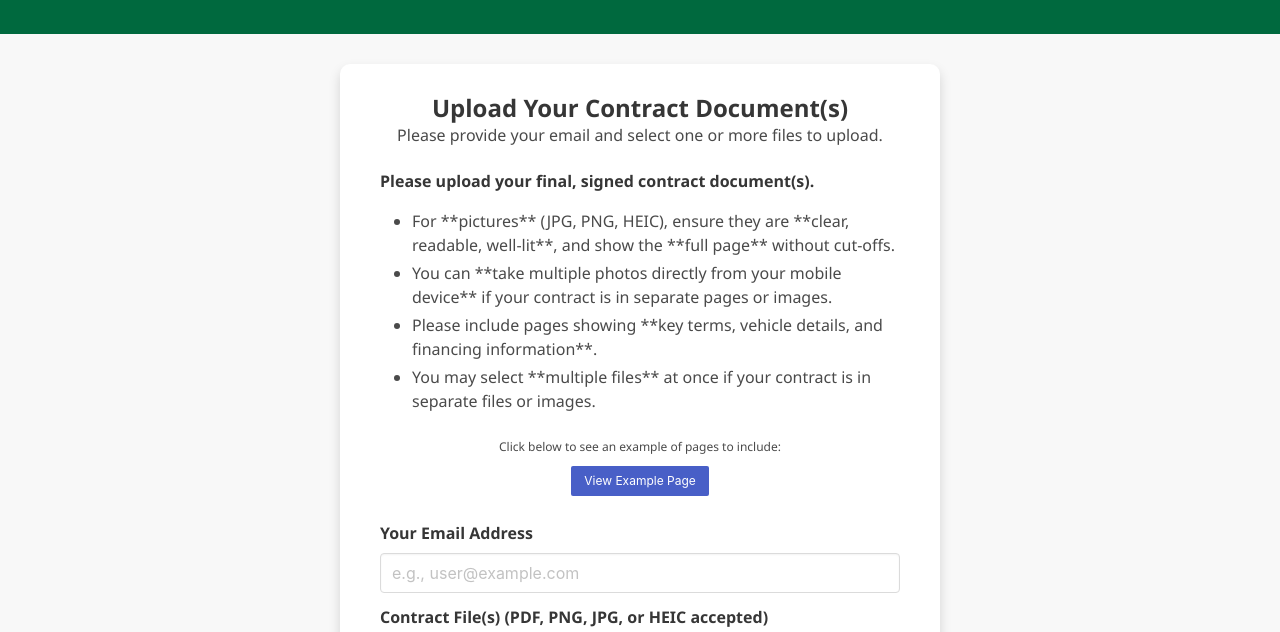
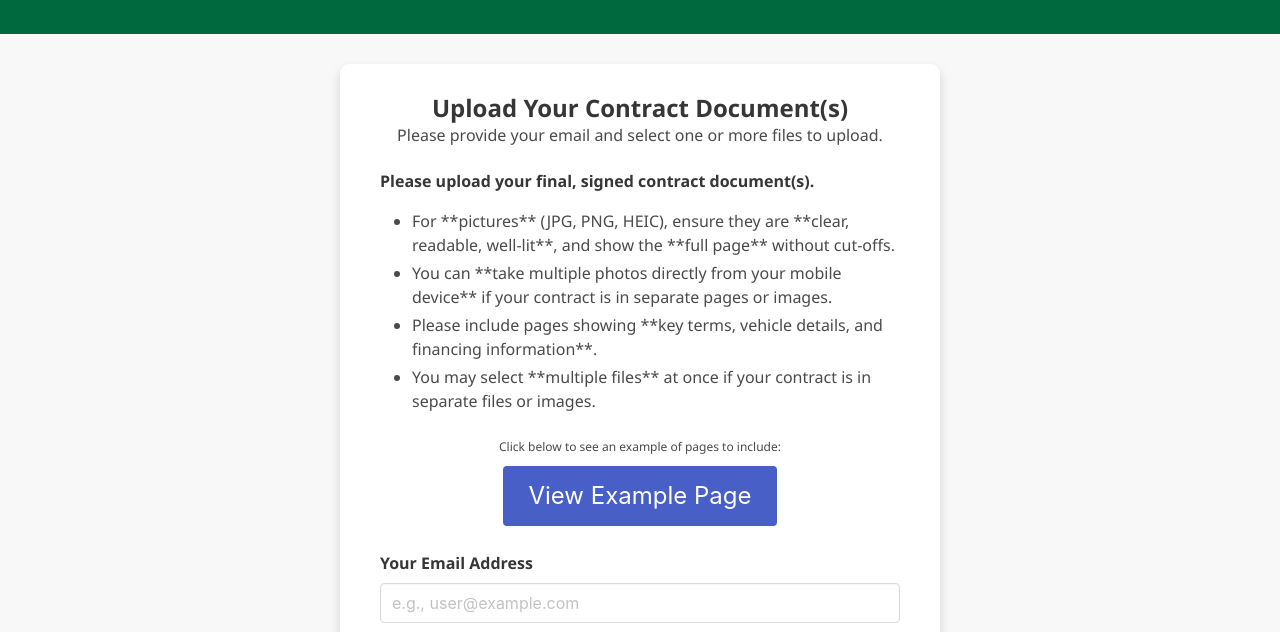
Before and after one commit to Mpbac/Auto_contract_uploader, a plain HTML site: page index.html in a window 1280 px wide. Shown: the part 102-734 px from the top of the page. Drawn offline with nearby package versions, Linux system fonts and the light colour scheme.

Commit message:
Update index.html

```diff
--- a/index.html
+++ b/index.html
@@ -183,7 +183,7 @@
 
     <div class="example-button-container">
           <p class="is-size-7" style="margin-bottom: 10px;">Click below to see an example of pages to include:</p>
-          <button type="button" class="button is-link is-small" id="viewExampleButton">
+          <button type="button" class="button is-link is-large" id="viewExampleButton">
             View Example Page
           </button>
     </div>
```
